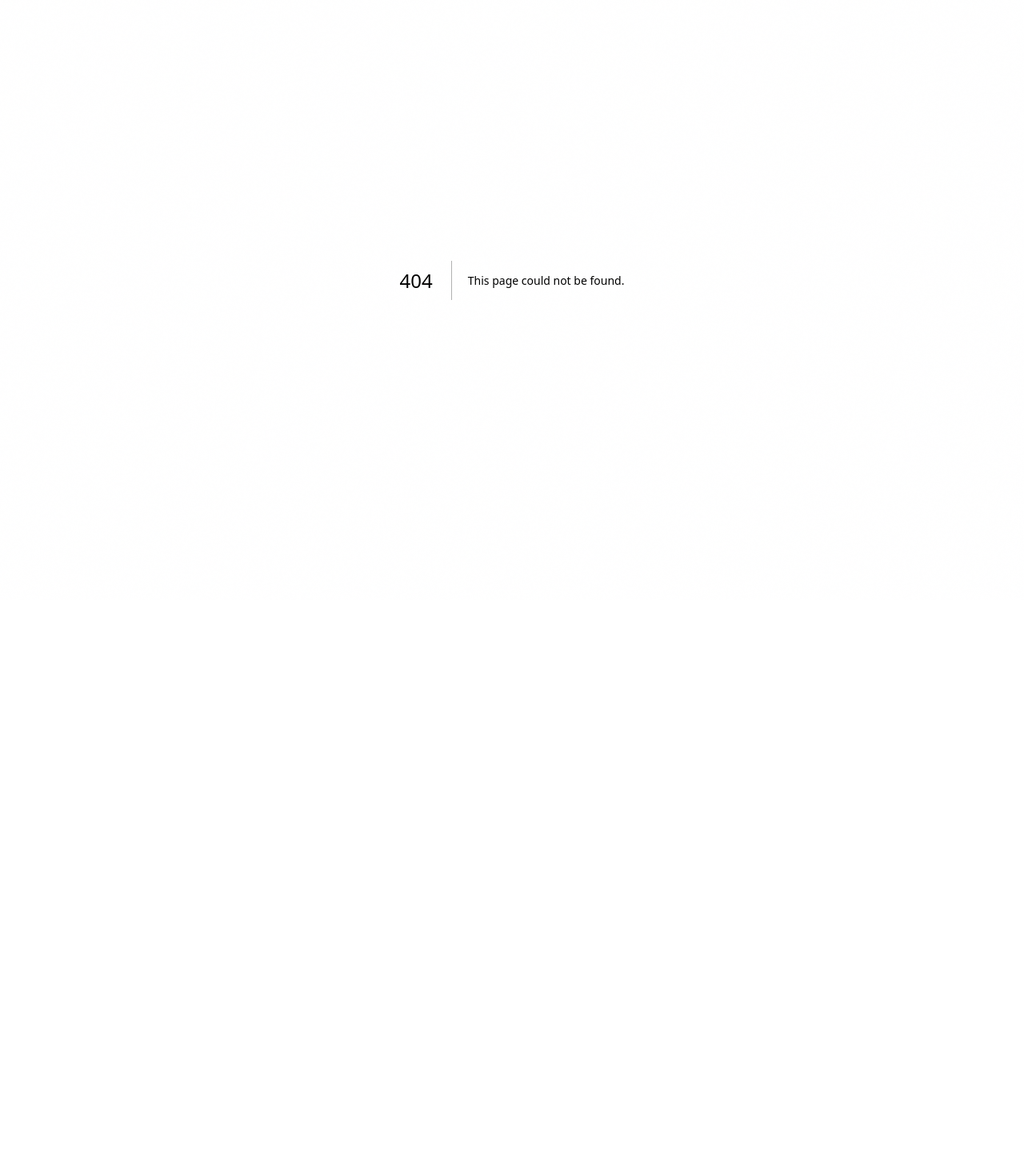
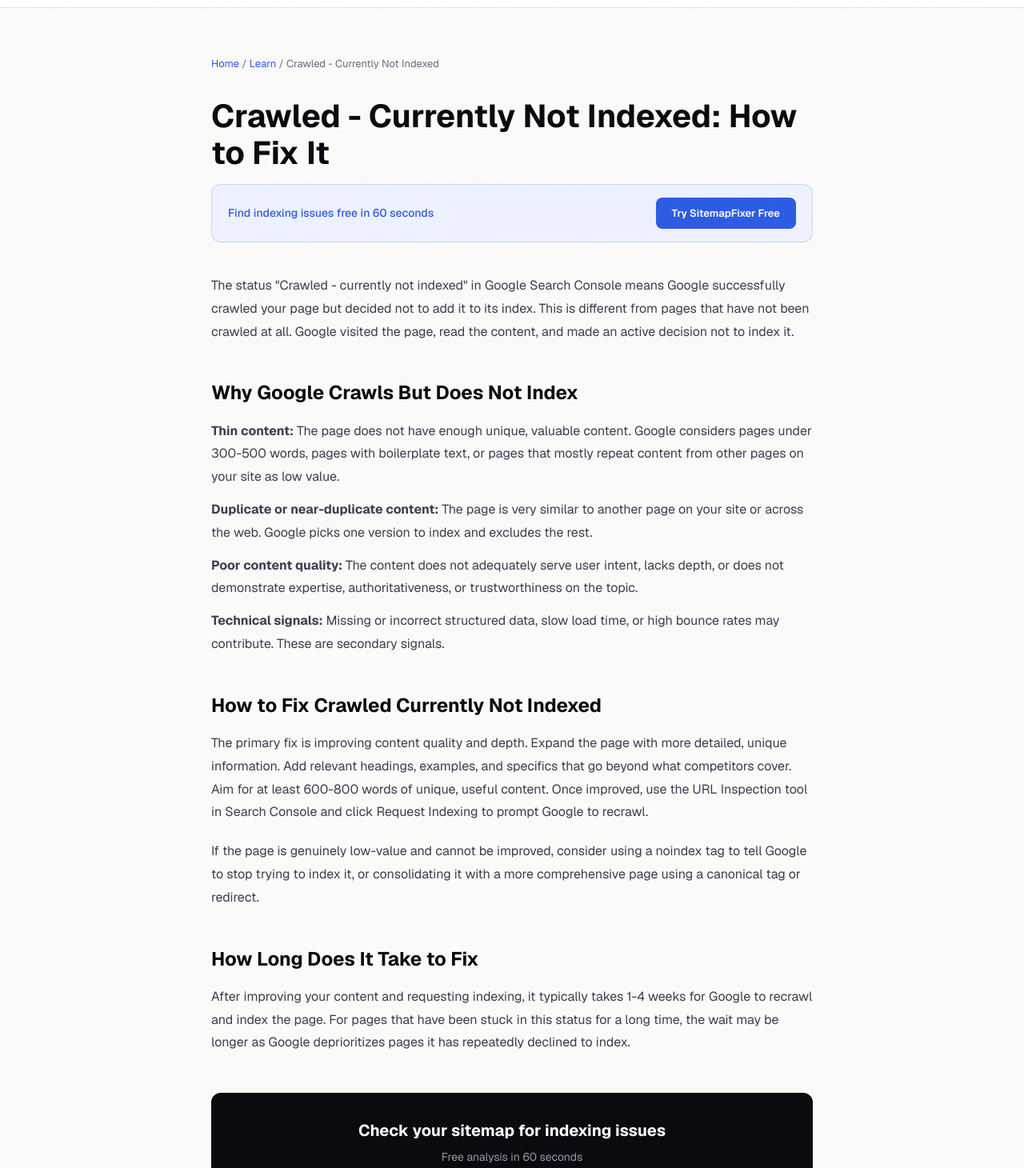
Before and after one commit to Watermelon-Coctail-Bar/sitemap-fixer, a Next.js app: page /learn/crawled-currently-not-indexed in a window 1280 px wide. Before the commit this address had no page. Shown: the part 50-1510 px from the top of the page at 80% size. Before the commit the page ends 800 px from the top, so only its background shows below. Built offline with nearby package versions, Linux system fonts and the light colour scheme.

Commit message:
Create page.tsx

```diff
--- /dev/null
+++ b/src/app/learn/crawled-currently-not-indexed/page.tsx
@@ -0,0 +1,40 @@
+import type { Metadata } from 'next';
+export const metadata: Metadata = {
+  title: "Crawled - Currently Not Indexed: How to Fix It | SitemapFixer",
+  description: "The crawled currently not indexed status means Google visited your page but chose not to index it. Here is exactly why and how to fix it.",
+  alternates: { canonical: 'https://sitemapfixer.com/learn/crawled-currently-not-indexed' },
+};
+export default function Page() {
+  return (
+    <div style={{ maxWidth: 800, margin: '0 auto', padding: '60px 24px' }}>
+      <nav style={{ fontSize: 13, color: '#6b6b7d', marginBottom: 32 }}>
+        <a href="/" style={{ color: '#2d5be3', textDecoration: 'none' }}>Home</a>{' / '}
+        <a href="/learn" style={{ color: '#2d5be3', textDecoration: 'none' }}>Learn</a>{' / '}
+        <span>Crawled - Currently Not Indexed</span>
+      </nav>
+      <h1 style={{ fontSize: 40, fontWeight: 700, color: '#0a0a0f', marginBottom: 16, lineHeight: 1.15 }}>Crawled - Currently Not Indexed: How to Fix It</h1>
+      <div style={{ background: '#eef1ff', border: '1px solid rgba(45,91,227,0.2)', borderRadius: 12, padding: '16px 20px', marginBottom: 40, display: 'flex', alignItems: 'center', justifyContent: 'space-between', gap: 16 }}>
+        <span style={{ fontSize: 14, color: '#2d5be3', fontWeight: 500 }}>Find indexing issues free in 60 seconds</span>
+        <a href="/" style={{ background: '#2d5be3', color: 'white', padding: '10px 20px', borderRadius: 8, textDecoration: 'none', fontWeight: 600, fontSize: 13 }}>Try SitemapFixer Free</a>
+      </div>
+      <div style={{ fontSize: 16, color: '#3d3d4f', lineHeight: 1.8 }}>
+        <p style={{ marginBottom: 20 }}>The status "Crawled - currently not indexed" in Google Search Console means Google successfully crawled your page but decided not to add it to its index. This is different from pages that have not been crawled at all. Google visited the page, read the content, and made an active decision not to index it.</p>
+        <h2 style={{ fontSize: 24, fontWeight: 700, color: '#0a0a0f', marginTop: 40, marginBottom: 12 }}>Why Google Crawls But Does Not Index</h2>
+        <p style={{ marginBottom: 12 }}><strong>Thin content:</strong> The page does not have enough unique, valuable content. Google considers pages under 300-500 words, pages with boilerplate text, or pages that mostly repeat content from other pages on your site as low value.</p>
+        <p style={{ marginBottom: 12 }}><strong>Duplicate or near-duplicate content:</strong> The page is very similar to another page on your site or across the web. Google picks one version to index and excludes the rest.</p>
+        <p style={{ marginBottom: 12 }}><strong>Poor content quality:</strong> The content does not adequately serve user intent, lacks depth, or does not demonstrate expertise, authoritativeness, or trustworthiness on the topic.</p>
+        <p style={{ marginBottom: 20 }}><strong>Technical signals:</strong> Missing or incorrect structured data, slow load time, or high bounce rates may contribute. These are secondary signals.</p>
+        <h2 style={{ fontSize: 24, fontWeight: 700, color: '#0a0a0f', marginTop: 40, marginBottom: 12 }}>How to Fix Crawled Currently Not Indexed</h2>
+        <p style={{ marginBottom: 20 }}>The primary fix is improving content quality and depth. Expand the page with more detailed, unique information. Add relevant headings, examples, and specifics that go beyond what competitors cover. Aim for at least 600-800 words of unique, useful content. Once improved, use the URL Inspection tool in Search Console and click Request Indexing to prompt Google to recrawl.</p>
+        <p style={{ marginBottom: 20 }}>If the page is genuinely low-value and cannot be improved, consider using a noindex tag to tell Google to stop trying to index it, or consolidating it with a more comprehensive page using a canonical tag or redirect.</p>
+        <h2 style={{ fontSize: 24, fontWeight: 700, color: '#0a0a0f', marginTop: 40, marginBottom: 12 }}>How Long Does It Take to Fix</h2>
+        <p style={{ marginBottom: 20 }}>After improving your content and requesting indexing, it typically takes 1-4 weeks for Google to recrawl and index the page. For pages that have been stuck in this status for a long time, the wait may be longer as Google deprioritizes pages it has repeatedly declined to index.</p>
+      </div>
+      <div style={{ background: '#0a0a0f', borderRadius: 12, padding: '32px', textAlign: 'center', marginTop: 48 }}>
+        <div style={{ fontSize: 20, fontWeight: 700, color: 'white', marginBottom: 8 }}>Check your sitemap for indexing issues</div>
+        <div style={{ color: '#9999aa', marginBottom: 20, fontSize: 14 }}>Free analysis in 60 seconds</div>
+        <a href="/" style={{ background: 'white', color: '#0a0a0f', padding: '14px 28px', borderRadius: 8, textDecoration: 'none', fontWeight: 700 }}>Analyze My Site Free</a>
+      </div>
+    </div>
+  );
+}
```
